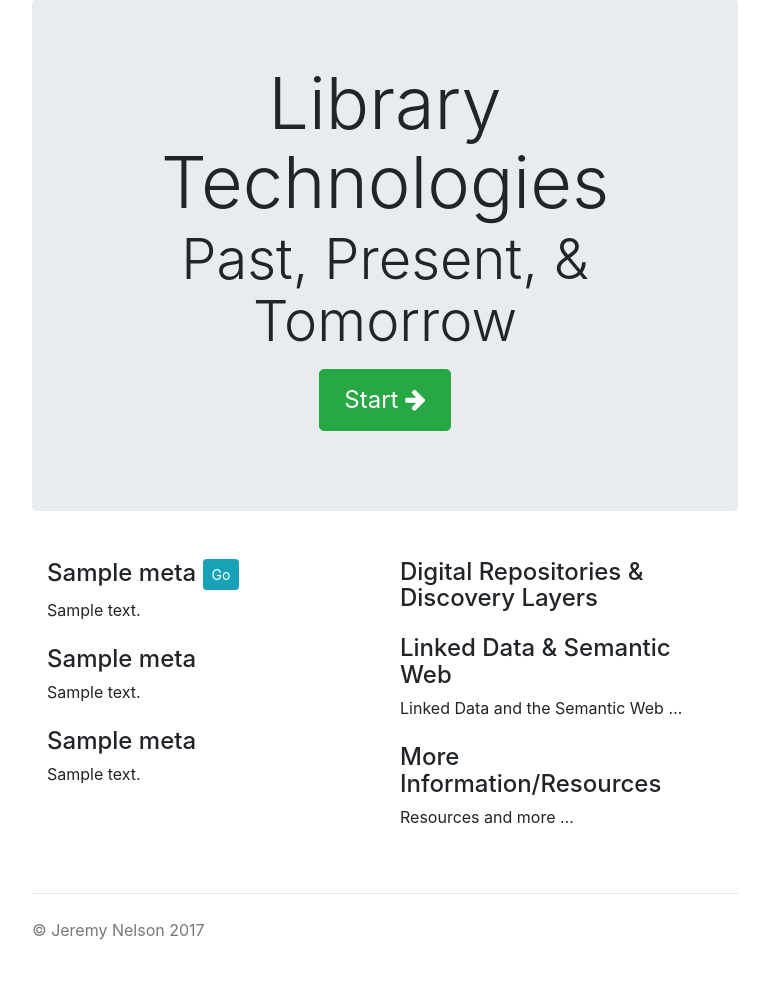
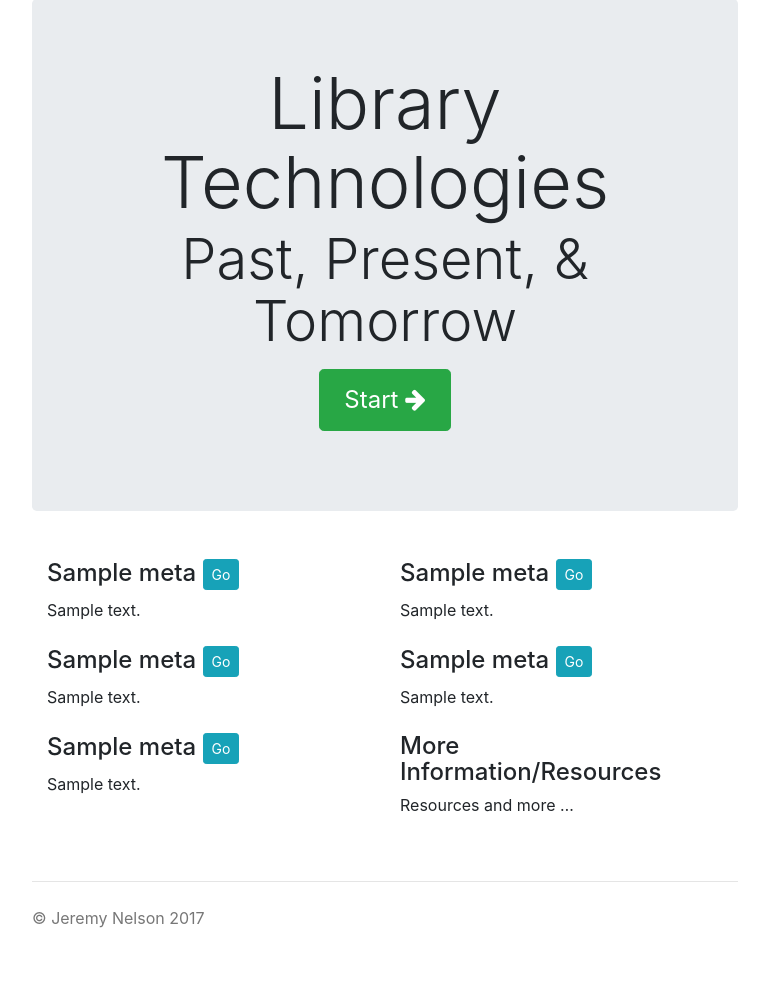
Before and after one commit to jermnelson/du-lis-4050, a Flask app: template templates/du-lis-4050/index.html in a window 1280 px wide. Shown: the part 122-1104 px from the top of the page, without its empty margins (255-1024 px from the left). After the commit the page ends 1050 px from the top, so only its background shows below. Run offline with Flask 2, Linux system fonts and the light colour scheme; the template is opened without the code that fills it: most values are stand-ins (such as "Sample title", 1, 10 or a date in 2020); some libraries are stand-ins or nearby versions.

Commit message:
added content

```diff
--- a/templates/du-lis-4050/index.html
+++ b/templates/du-lis-4050/index.html
@@ -24,19 +24,31 @@
         </h4>
         <p>{{ pages.get('brief-history').meta.description }}</p>
 
-        <h4>{{ pages.get('ils').meta.title }}</h4>
+        <h4>{{ pages.get('ils').meta.title }}
+            <a href="{{ url_for('display', name='ils') }}"
+                class="btn btn-info btn-sm">Go</a>
+        </h4>
         <p>{{ pages.get('ils').meta.description }}</p>
-        <h4>{{ pages.get('www').meta.title }}</h4>
+        <h4>{{ pages.get('www').meta.title }}
+            <a href="{{ url_for('display', name='www') }}"
+                class="btn btn-info btn-sm">Go</a>
+        </h4>
         <p>{{ pages.get('www').meta.description }}</p>
     </div>
     <div class="col-lg-6">
-        <h4>Digital Repositories &amp; Discovery Layers</h4>
+        <h4>{{ pages.get('digital-repo-discovery').meta.title }}
+            <a href="{{ url_for('display', name='digital-repo-discovery') }}"
+               class="btn btn-info btn-sm">Go</a>
+        </h4>
         <p>
-
+            {{ pages.get('digital-repo-discovery').meta.description }}
         </p>
-        <h4>Linked Data &amp; Semantic Web</h4>
+        <h4>{{ pages.get('linked-data-semantic-web').meta.title }}
+            <a href="{{ url_for('display', name='linked-data-semantic-web') }}"
+               class="btn btn-info btn-sm">Go</a>
+        </h4>
         <p>
-           Linked Data and the Semantic Web &hellip;
+           {{ pages.get('linked-data-semantic-web').meta.description }}
         </p>
         <h4>More Information/Resources</h4>
         <p>Resources and more &hellip;</p>
```
Also changed, not shown: pages/digital-repo-discovery.md (added, +6 -0 lines), pages/linked-data-semantic-web.md (added, +3 -0 lines), README.md.
